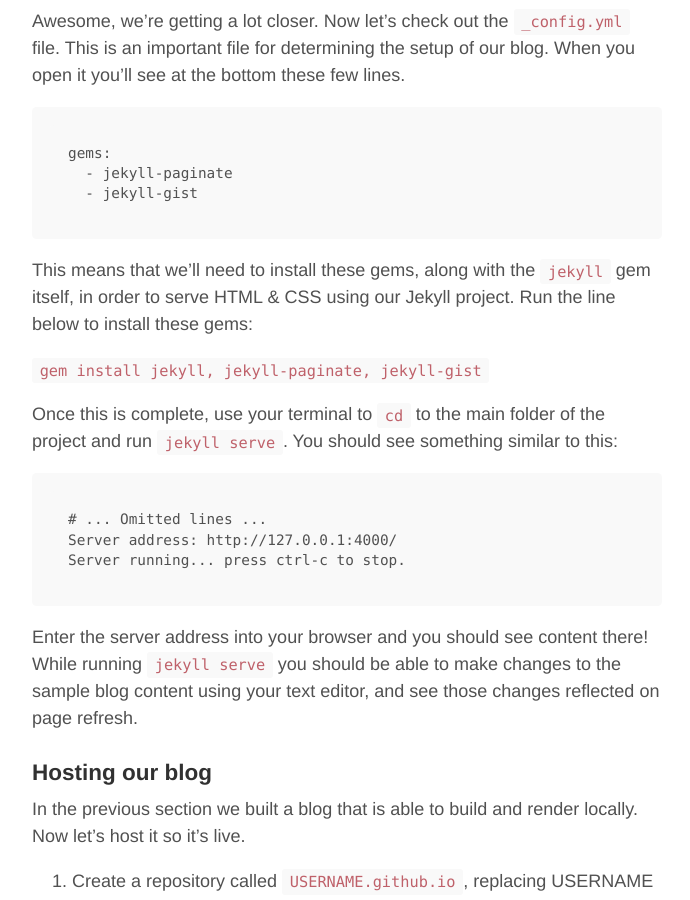
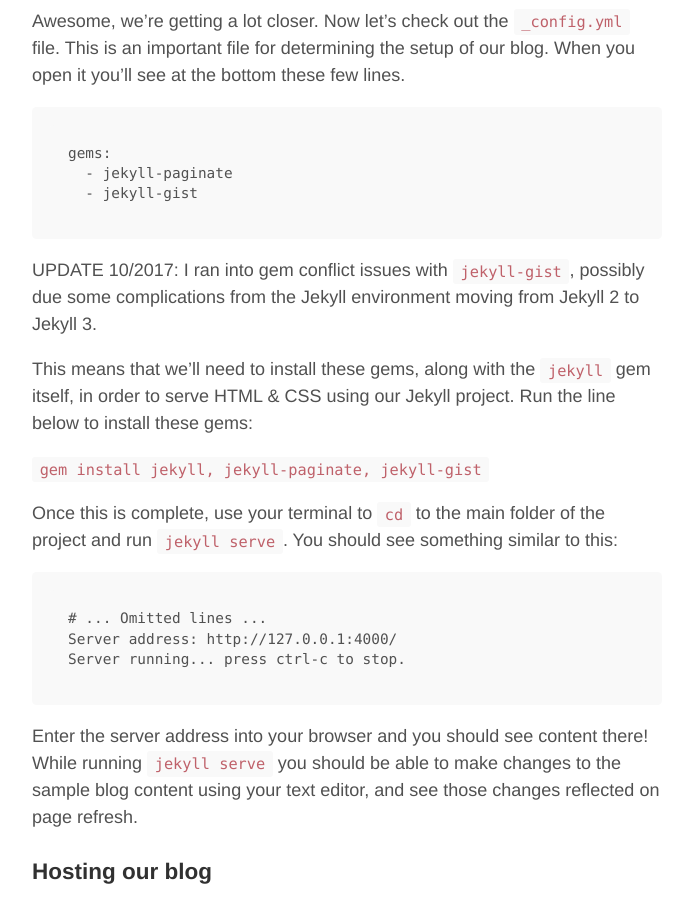
Before and after one commit to dylankb/dylankb.github.io, a Jekyll site: the page built from _posts/2016-2-29-a-beginners-guide-to-jekyll.md, in a window 1280 px wide and 900 px high, scrolled down 3658 px. Shown: the whole window, without its empty margins (293-983 px from the left). Built offline with Jekyll 4.4.1, drawn with Linux system fonts in a browser that asks for light colours; comment, search, counter and statistics services are not loaded.

Commit message:
Jekyll post: add note about gem problems

````diff
--- a/_posts/2016-2-29-a-beginners-guide-to-jekyll.md
+++ b/_posts/2016-2-29-a-beginners-guide-to-jekyll.md
@@ -92,6 +92,8 @@ gems:
   - jekyll-gist
 ```
 
+UPDATE 10/2017: I ran into gem conflict issues with `jekyll-gist`, possibly due some complications from the Jekyll environment moving from Jekyll 2 to Jekyll 3.
+
 This means that we'll need to install these gems, along with the `jekyll` gem itself, in order to serve HTML & CSS using our Jekyll project. Run the line below to install these gems:
 
 `gem install jekyll, jekyll-paginate, jekyll-gist`
````
